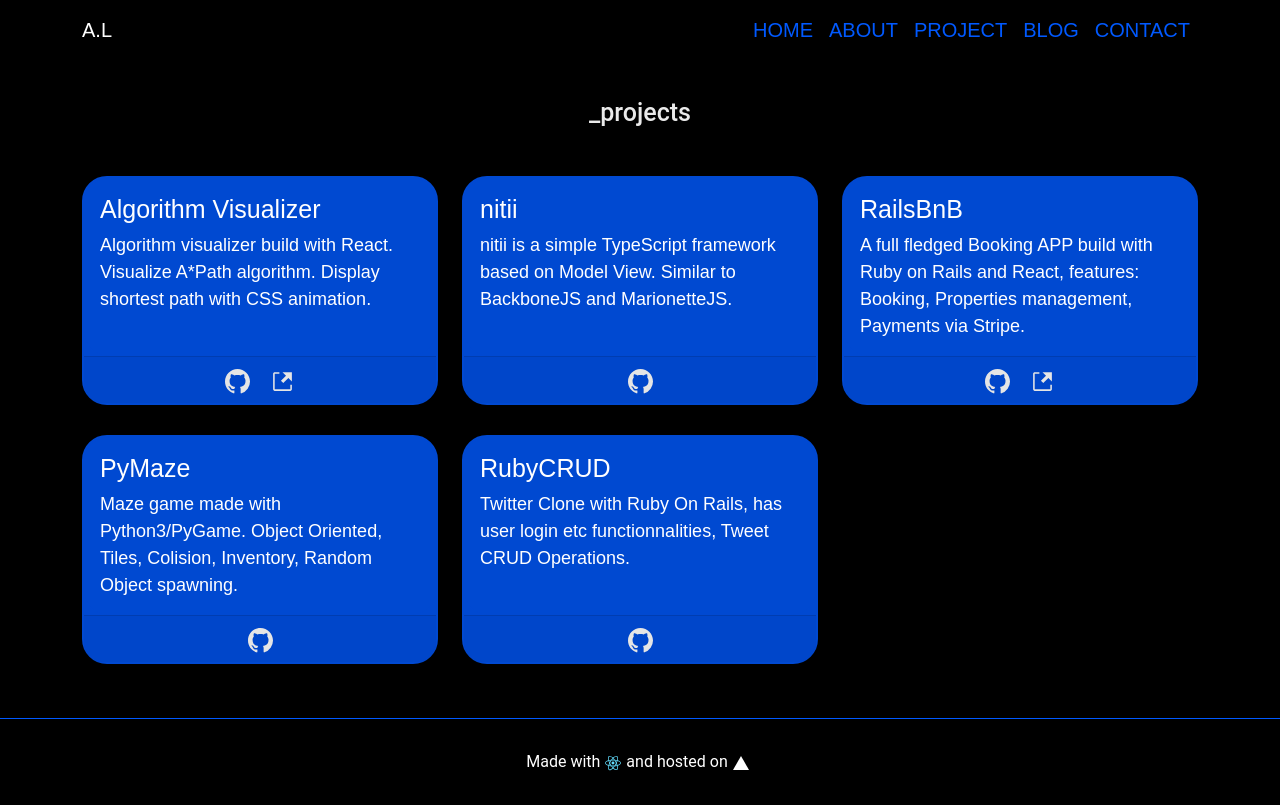
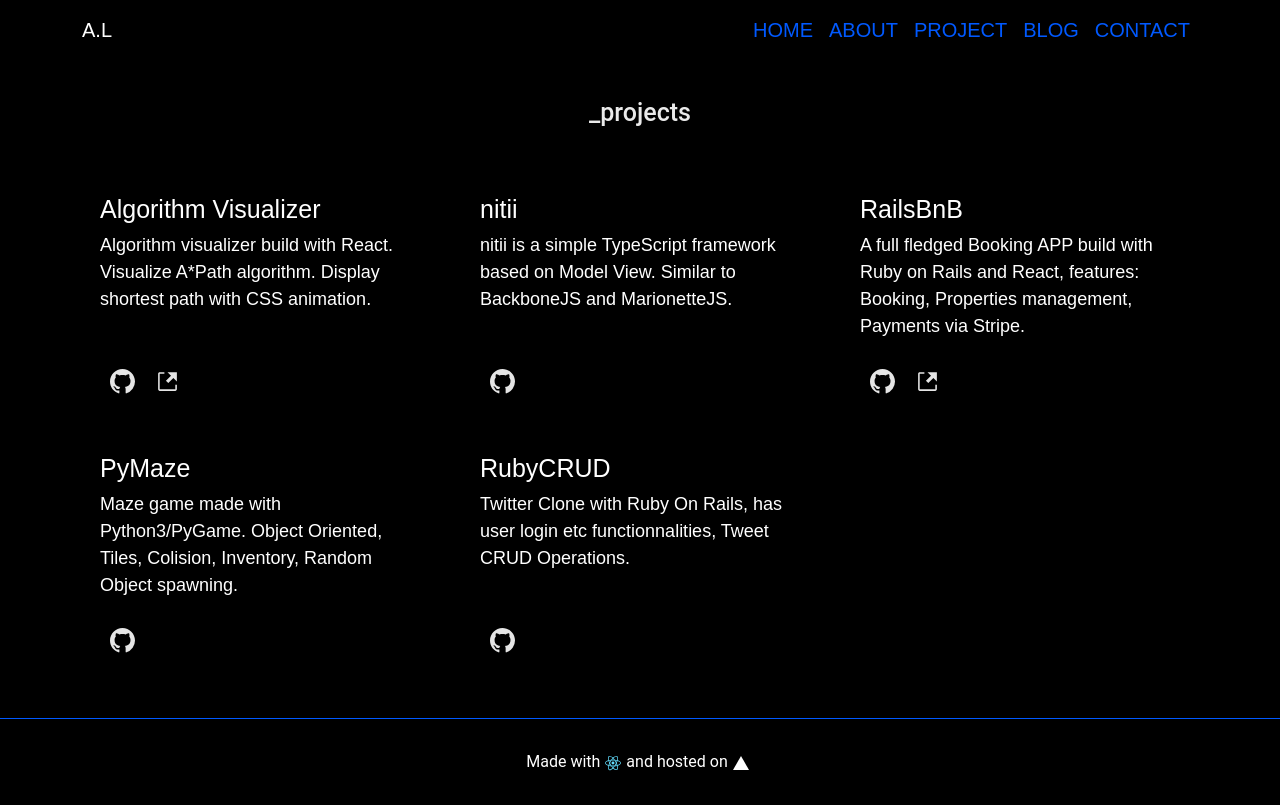
Before and after one commit to arthurlch/mypw, a React (Vite) app: page /project in a window 1280 px wide. Built offline with nearby package versions, Linux system fonts and the light colour scheme.

Commit message:
changed styling for card in project

```diff
--- a/src/styles/Components/Project.css
+++ b/src/styles/Components/Project.css
@@ -22,9 +22,9 @@
 }
 
 .card {
-  background-color: #0049d1;
+  background-color: #000000;
   border-radius: 25px;
-  border: solid 2px #0049d1;
+  border: solid 2px #000000;
   font-weight: 300;
 }
 
@@ -33,7 +33,7 @@
 }
 
 .card-body {
-  background-color: #0049d1;
+  background-color: #000000;
   border-radius: 25px;
   color: white;
   font-weight: 400;
@@ -41,7 +41,7 @@
 
 .card-footer {
   display: flex;
-  justify-content: center;
+  justify-content: left;
 }
 .card-footer a {
   color: #e5e5e5;
```
